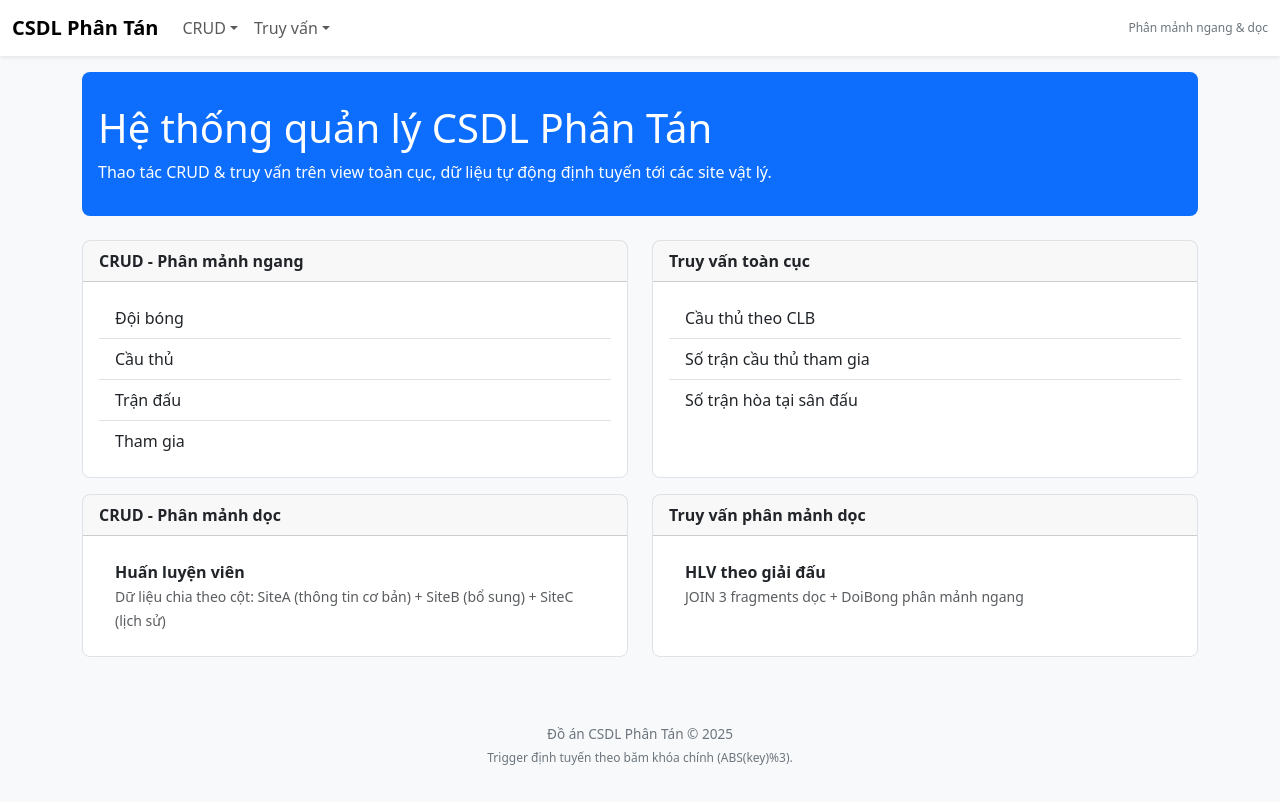
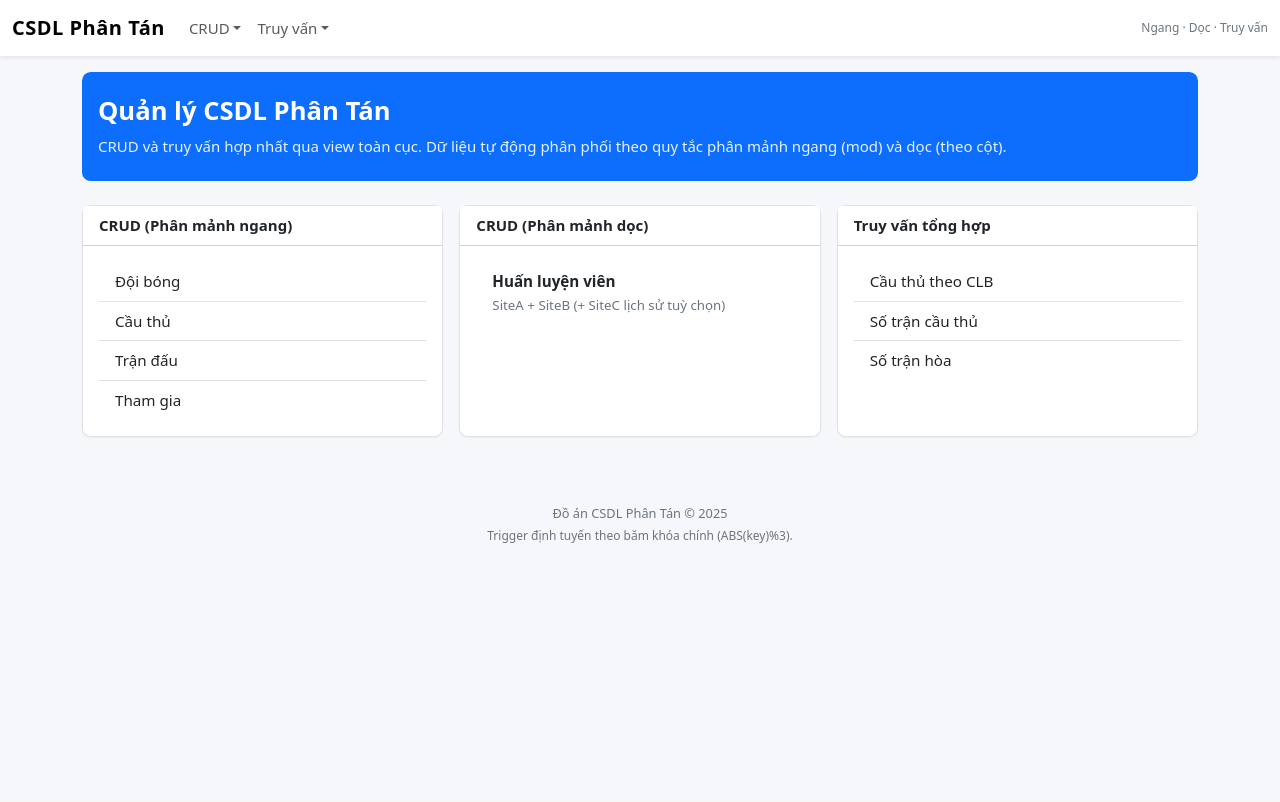
Before and after one commit to longphan200518/CSDLPT-Distributed-Database, a PHP site: page / in a window 1280 px wide. After the commit the page ends 543 px from the top, so only its background shows below. Run offline with PHP 8.4, Linux system fonts and the light colour scheme.

Commit message:
feat(ui): simplify navigation, unify index layout, improved base styles & accessibility

```diff
--- a/src/assets/style.css
+++ b/src/assets/style.css
@@ -1,45 +1,54 @@
-/* Simple clean theme */
+/* Minimal, consistent UI theme */
 :root {
   --primary:#0d6efd;
-  --bg-light:#f8f9fa;
+  --bg:#f5f7fa;
+  --border:#dee2e6;
+  --radius:.55rem;
+  --space-1:.5rem;
+  --space-2:.75rem;
+  --space-3:1rem;
+  --space-4:1.5rem;
+  --focus-ring:0 0 0 .2rem rgba(13,110,253,.35);
 }
-body {
-  background:var(--bg-light);
-}
-.navbar-brand {
-  font-weight:600;
-}
-.hero {
-  background:#0d6efd;
-  color:#fff;
-  padding:2rem 1rem;
-  border-radius:0.5rem;
-}
-.table thead {
-  background:#fff;
-}
-.table-hover tbody tr:hover {
-  background:#f0f0f0;
-}
-.card {
-  border-radius:0.5rem;
-  border:1px solid #dee2e6;
-}
-footer {
-  margin-top:3rem;
-  padding:1.2rem 0;
-  font-size:.85rem;
-  color:#6c757d;
-}
-.form-inline-grid {
-  display:grid;
-  grid-template-columns:repeat(auto-fit,minmax(160px,1fr));
-  gap:.75rem;
-}
-.badge-hash {
-  background:#6c757d;
-}
-.small-muted {
-  font-size:.75rem;
-  color:#6c757d;
-}
+html { scroll-behavior:smooth; }
+body { background:var(--bg); font-size:15px; }
+.navbar-brand { font-weight:600; letter-spacing:.5px; }
+
+/* Hero */
+.hero { background:var(--primary); color:#fff; padding:var(--space-4) var(--space-3); border-radius:var(--radius); }
+.hero h1 { font-size:1.6rem; font-weight:600; }
+.hero p { opacity:.9; }
+
+/* Cards & layout */
+.card { border-radius:var(--radius); border:1px solid var(--border); box-shadow:0 1px 2px rgba(0,0,0,.04); }
+.card-header { background:#fff; font-weight:600; }
+.section-grid { display:grid; gap:var(--space-3); grid-template-columns:repeat(auto-fit,minmax(260px,1fr)); margin-bottom:var(--space-4); }
+
+/* Lists */
+.list-group-item { font-size:.95rem; }
+.list-group-item strong { display:block; }
+
+/* Tables */
+.table thead { background:#fff; }
+.table-zebra tbody tr:nth-child(even) { background:#f1f3f5; }
+.table-hover tbody tr:hover { background:#e9ecef; }
+
+/* Forms */
+.form-inline-grid { display:grid; grid-template-columns:repeat(auto-fit,minmax(180px,1fr)); gap:var(--space-2); }
+.form-actions { display:flex; gap:var(--space-2); flex-wrap:wrap; }
+input.form-control, select.form-select, textarea.form-control { border-radius:var(--radius); }
+
+/* Focus accessibility */
+a:focus-visible, button:focus-visible, input:focus-visible, select:focus-visible, textarea:focus-visible { outline:none; box-shadow:var(--focus-ring); }
+
+/* Utilities */
+.muted { color:#6c757d; }
+.small-muted { font-size:.75rem; color:#6c757d; }
+.pad-y-2 { padding-top:var(--space-2); padding-bottom:var(--space-2); }
+.mb-4x { margin-bottom:var(--space-4); }
+
+/* Footer */
+footer { margin-top:3rem; padding:1.2rem 0; font-size:.8rem; color:#6c757d; }
+
+/* Badges */
+.badge-hash { background:#6c757d; }
--- a/src/includes/header.php
+++ b/src/includes/header.php
@@ -11,37 +11,35 @@ if(!isset($pageTitle)) { $pageTitle = 'Hệ thống phân tán'; }
   <link rel="stylesheet" href="/assets/style.css" />
 </head>
 <body>
-<nav class="navbar navbar-expand-lg bg-white shadow-sm mb-3">
+<nav class="navbar navbar-expand-lg bg-white shadow-sm mb-3" aria-label="Thanh điều hướng chính">
   <div class="container-fluid">
-    <a class="navbar-brand" href="/index.php">CSDL Phân Tán</a>
-    <button class="navbar-toggler" type="button" data-bs-toggle="collapse" data-bs-target="#mainNav"><span class="navbar-toggler-icon"></span></button>
+    <a class="navbar-brand" href="/index.php" aria-label="Trang chủ">CSDL Phân Tán</a>
+    <button class="navbar-toggler" type="button" data-bs-toggle="collapse" data-bs-target="#mainNav" aria-controls="mainNav" aria-expanded="false" aria-label="Mở menu"><span class="navbar-toggler-icon"></span></button>
     <div class="collapse navbar-collapse" id="mainNav">
       <ul class="navbar-nav me-auto mb-2 mb-lg-0">
         <li class="nav-item dropdown">
-          <a class="nav-link dropdown-toggle" href="#" role="button" data-bs-toggle="dropdown">CRUD</a>
-          <ul class="dropdown-menu">
+          <a class="nav-link dropdown-toggle" href="#" role="button" data-bs-toggle="dropdown" aria-expanded="false">CRUD</a>
+          <ul class="dropdown-menu" aria-label="Quản lý dữ liệu">
             <li><h6 class="dropdown-header">Phân mảnh ngang</h6></li>
             <li><a class="dropdown-item" href="/crud/doibong.php">Đội bóng</a></li>
             <li><a class="dropdown-item" href="/crud/cauthu.php">Cầu thủ</a></li>
             <li><a class="dropdown-item" href="/crud/trandau.php">Trận đấu</a></li>
             <li><a class="dropdown-item" href="/crud/thamgia.php">Tham gia</a></li>
-            <li><hr class="dropdown-divider"></li>
+            <li><hr class="dropdown-divider" /></li>
             <li><h6 class="dropdown-header">Phân mảnh dọc</h6></li>
-            <li><a class="dropdown-item" href="/crud/huanluyenvien.php"><strong>Huấn luyện viên</strong></a></li>
+            <li><a class="dropdown-item" href="/crud/huanluyenvien.php">Huấn luyện viên</a></li>
           </ul>
         </li>
         <li class="nav-item dropdown">
-          <a class="nav-link dropdown-toggle" href="#" role="button" data-bs-toggle="dropdown">Truy vấn</a>
-          <ul class="dropdown-menu">
+          <a class="nav-link dropdown-toggle" href="#" role="button" data-bs-toggle="dropdown" aria-expanded="false">Truy vấn</a>
+          <ul class="dropdown-menu" aria-label="Các truy vấn tổng hợp">
             <li><a class="dropdown-item" href="/queries/clb_cauthu.php">Cầu thủ theo CLB</a></li>
             <li><a class="dropdown-item" href="/queries/so_tran_cauthu.php">Số trận cầu thủ</a></li>
             <li><a class="dropdown-item" href="/queries/so_tran_hoa.php">Số trận hòa</a></li>
-            <li><hr class="dropdown-divider"></li>
-            <li><a class="dropdown-item" href="/queries/hlv_theo_giaidau.php"><strong>HLV theo giải đấu</strong></a></li>
           </ul>
         </li>
       </ul>
-      <span class="small-muted">Phân mảnh ngang & dọc</span>
+      <span class="small-muted" aria-hidden="true">Ngang · Dọc · Truy vấn</span>
     </div>
   </div>
 </nav>
--- a/src/index.php
+++ b/src/index.php
@@ -3,13 +3,13 @@ $pageTitle='Trang chủ';
 include __DIR__.'/includes/header.php';
 ?>
 <div class="hero mb-4">
-  <h1 class="display-6 mb-2">Hệ thống quản lý CSDL Phân Tán</h1>
-  <p class="mb-0">Thao tác CRUD & truy vấn trên view toàn cục, dữ liệu tự động định tuyến tới các site vật lý.</p>
+  <h1>Quản lý CSDL Phân Tán</h1>
+  <p class="mb-0">CRUD và truy vấn hợp nhất qua view toàn cục. Dữ liệu tự động phân phối theo quy tắc phân mảnh ngang (mod) và dọc (theo cột).</p>
 </div>
-<div class="row g-4 mb-3">
-  <div class="col-md-6">
-    <div class="card h-100">
-      <div class="card-header fw-semibold">CRUD - Phân mảnh ngang</div>
+<main class="mb-4" aria-label="Nội dung chính">
+  <div class="section-grid">
+    <div class="card">
+      <div class="card-header">CRUD (Phân mảnh ngang)</div>
       <div class="card-body">
         <div class="list-group list-group-flush">
           <a class="list-group-item list-group-item-action" href="crud/doibong.php">Đội bóng</a>
@@ -19,46 +19,24 @@ include __DIR__.'/includes/header.php';
         </div>
       </div>
     </div>
-  </div>
-  <div class="col-md-6">
-    <div class="card h-100">
-      <div class="card-header fw-semibold">Truy vấn toàn cục</div>
+    <div class="card">
+      <div class="card-header">CRUD (Phân mảnh dọc)</div>
+      <div class="card-body">
+        <div class="list-group list-group-flush">
+          <a class="list-group-item list-group-item-action" href="crud/huanluyenvien.php"><strong>Huấn luyện viên</strong><small class="muted">SiteA + SiteB (+ SiteC lịch sử tuỳ chọn)</small></a>
+        </div>
+      </div>
+    </div>
+    <div class="card">
+      <div class="card-header">Truy vấn tổng hợp</div>
       <div class="card-body">
         <div class="list-group list-group-flush">
           <a class="list-group-item list-group-item-action" href="queries/clb_cauthu.php">Cầu thủ theo CLB</a>
-          <a class="list-group-item list-group-item-action" href="queries/so_tran_cauthu.php">Số trận cầu thủ tham gia</a>
-          <a class="list-group-item list-group-item-action" href="queries/so_tran_hoa.php">Số trận hòa tại sân đấu</a>
+          <a class="list-group-item list-group-item-action" href="queries/so_tran_cauthu.php">Số trận cầu thủ</a>
+          <a class="list-group-item list-group-item-action" href="queries/so_tran_hoa.php">Số trận hòa</a>
         </div>
       </div>
     </div>
   </div>
-</div>
-<div class="row g-4">
-  <div class="col-md-6">
-    <div class="card h-100">
-      <div class="card-header fw-semibold">CRUD - Phân mảnh dọc</div>
-      <div class="card-body">
-        <div class="list-group list-group-flush">
-          <a class="list-group-item list-group-item-action" href="crud/huanluyenvien.php">
-            <strong>Huấn luyện viên</strong>
-            <br><small class="text-muted">Dữ liệu chia theo cột: SiteA (thông tin cơ bản) + SiteB (bổ sung) + SiteC (lịch sử)</small>
-          </a>
-        </div>
-      </div>
-    </div>
-  </div>
-  <div class="col-md-6">
-    <div class="card h-100">
-      <div class="card-header fw-semibold">Truy vấn phân mảnh dọc</div>
-      <div class="card-body">
-        <div class="list-group list-group-flush">
-          <a class="list-group-item list-group-item-action" href="queries/hlv_theo_giaidau.php">
-            <strong>HLV theo giải đấu</strong>
-            <br><small class="text-muted">JOIN 3 fragments dọc + DoiBong phân mảnh ngang</small>
-          </a>
-        </div>
-      </div>
-    </div>
-  </div>
-</div>
+</main>
 <?php include __DIR__.'/includes/footer.php'; ?>
```
